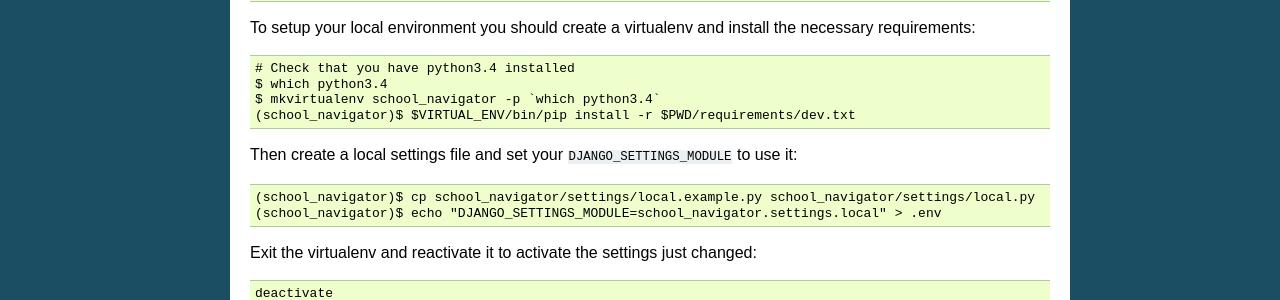
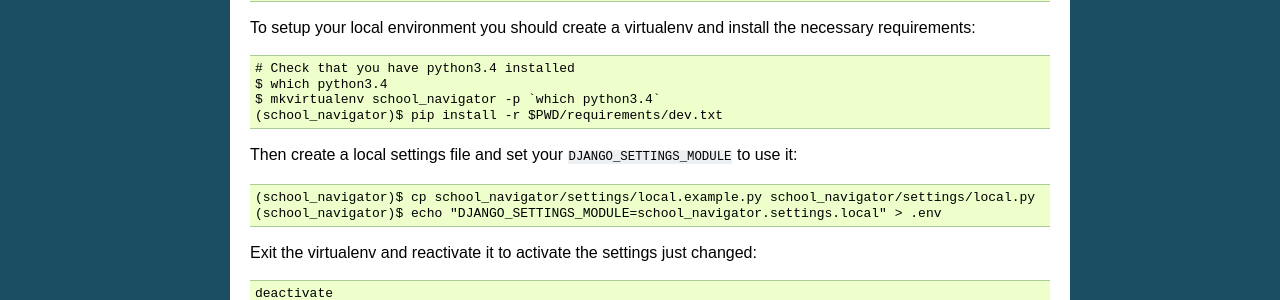
Before and after one commit to codefordurham/school-navigator, a Sphinx documentation site: the page built from docs/dev-setup.rst, in a window 1280 px wide. Shown: the part 1436-1736 px from the top of the page. Built offline with Sphinx 7.4.7, drawn with Linux system fonts in a browser that asks for light colours.

Commit message:
changes command for backend setup of requirements

```diff
--- a/docs/dev-setup.rst
+++ b/docs/dev-setup.rst
@@ -97,7 +97,7 @@ necessary requirements::
     # Check that you have python3.4 installed
     $ which python3.4
     $ mkvirtualenv school_navigator -p `which python3.4`
-    (school_navigator)$ $VIRTUAL_ENV/bin/pip install -r $PWD/requirements/dev.txt
+    (school_navigator)$ pip install -r $PWD/requirements/dev.txt
 
 Then create a local settings file and set your ``DJANGO_SETTINGS_MODULE`` to use it::
 
```
